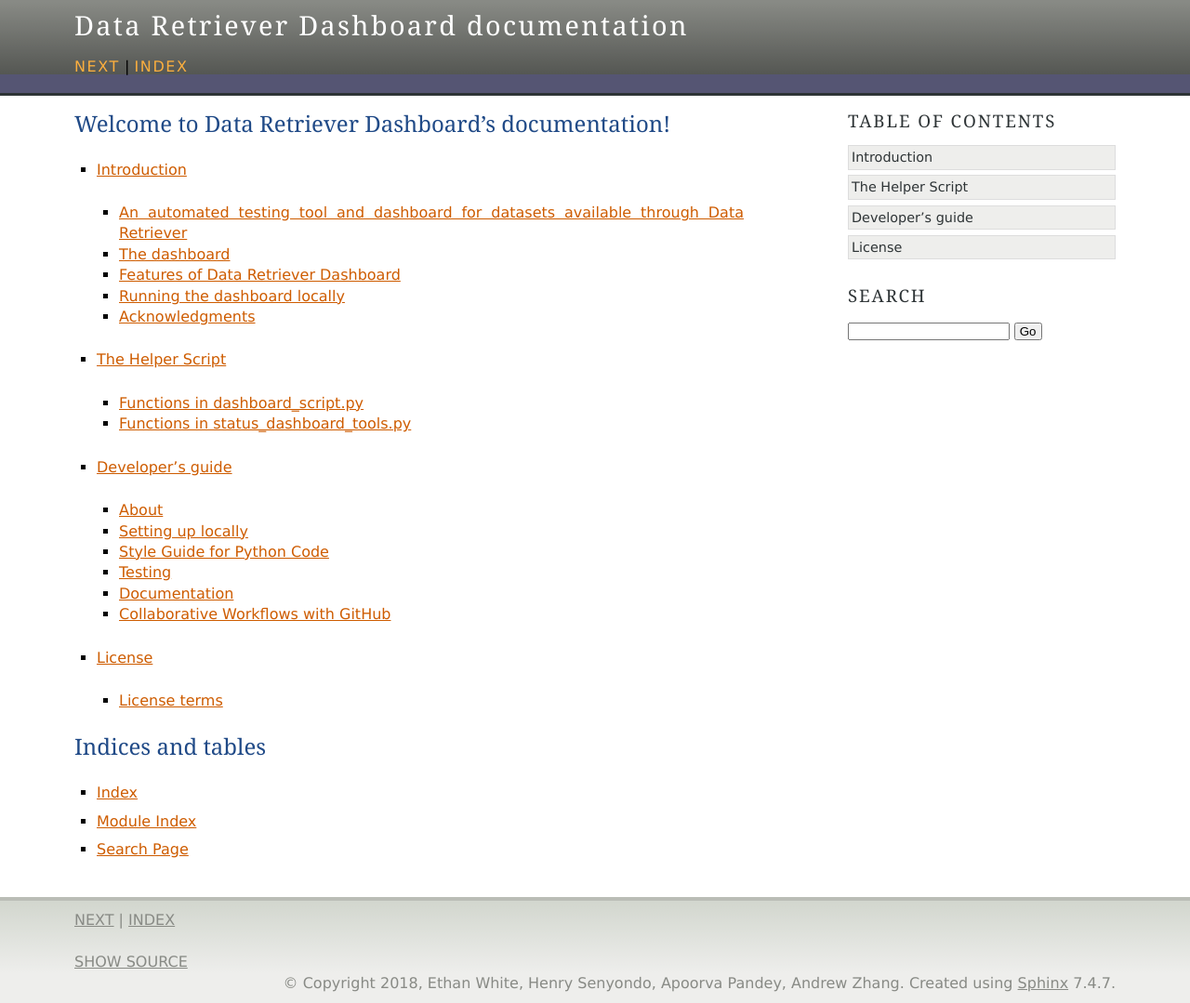
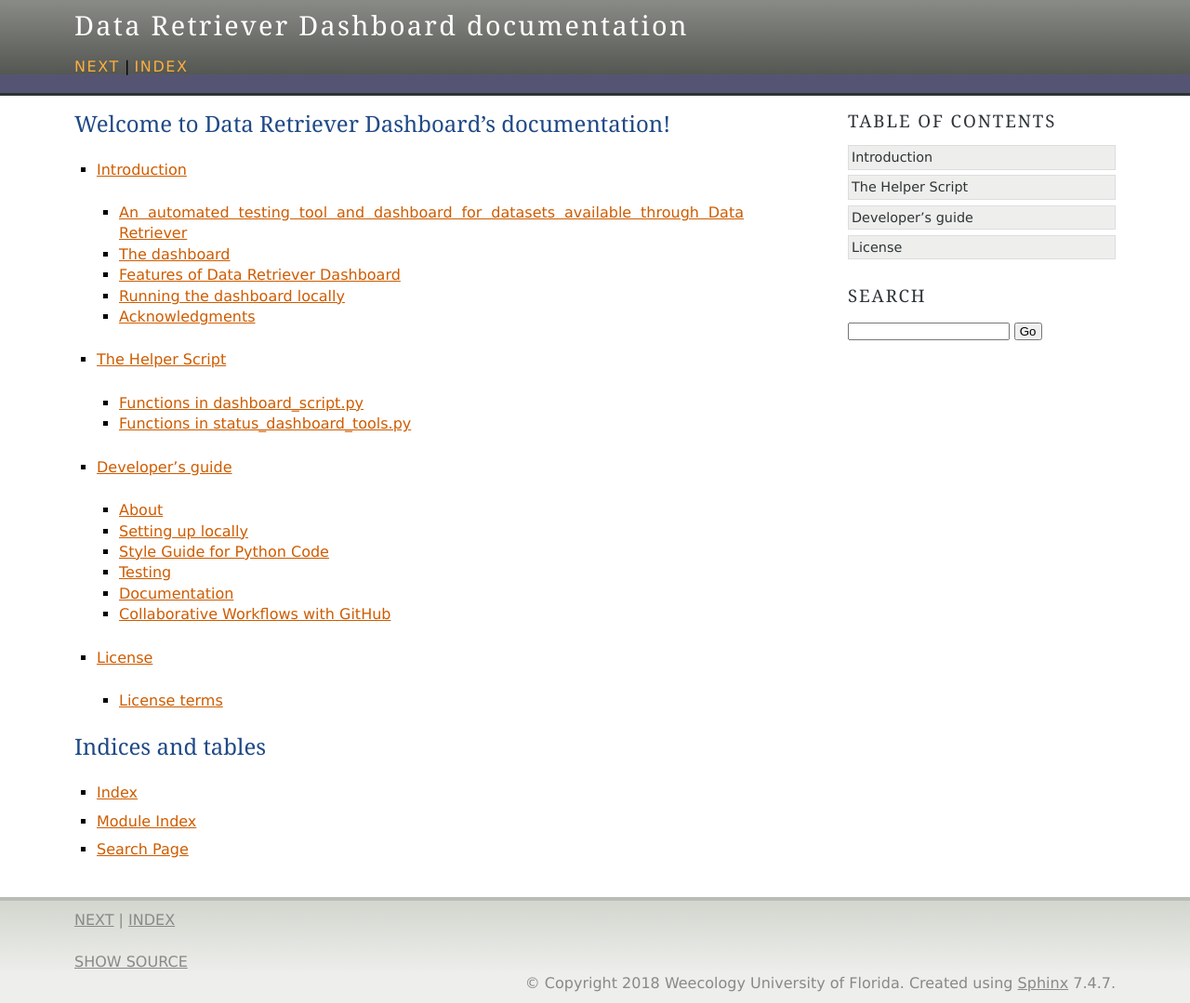
Before and after one commit to weecology/retrieverdash, a Sphinx documentation site: the page built from docs/index.rst, in a window 1280 px wide. Shown: the whole page at 93% size. Built offline with Sphinx 7.4.7, drawn with Linux system fonts in a browser that asks for light colours.

Commit message:
Add copyright

```diff
--- a/docs/conf.py
+++ b/docs/conf.py
@@ -20,8 +20,8 @@
 # -- Project information -----------------------------------------------------
 
 project = 'Data Retriever Dashboard'
-copyright = '2018, Ethan White, Henry Senyondo, Apoorva Pandey, Andrew Zhang'
-author = 'Ethan White, Henry Senyondo, Apoorva Pandey, Andrew Zhang'
+copyright = '2018 Weecology University of Florida'
+author = 'Ethan White, Henry Senyondo, Andrew Zhang, Apoorva Pandey'
 
 # The short X.Y version
 version = ''
@@ -125,7 +125,7 @@
 #  author, documentclass [howto, manual, or own class]).
 latex_documents = [
     (master_doc, 'DataRetrieverDashboard.tex', 'Data Retriever Dashboard Documentation',
-     'Ethan White, Henry Senyondo, Apoorva Pandey, Andrew Zhang', 'manual'),
+     'Ethan White, Henry Senyondo, Andrew Zhang, Apoorva Pandey', 'manual'),
 ]
 
 # -- Options for manual page output ------------------------------------------
```
